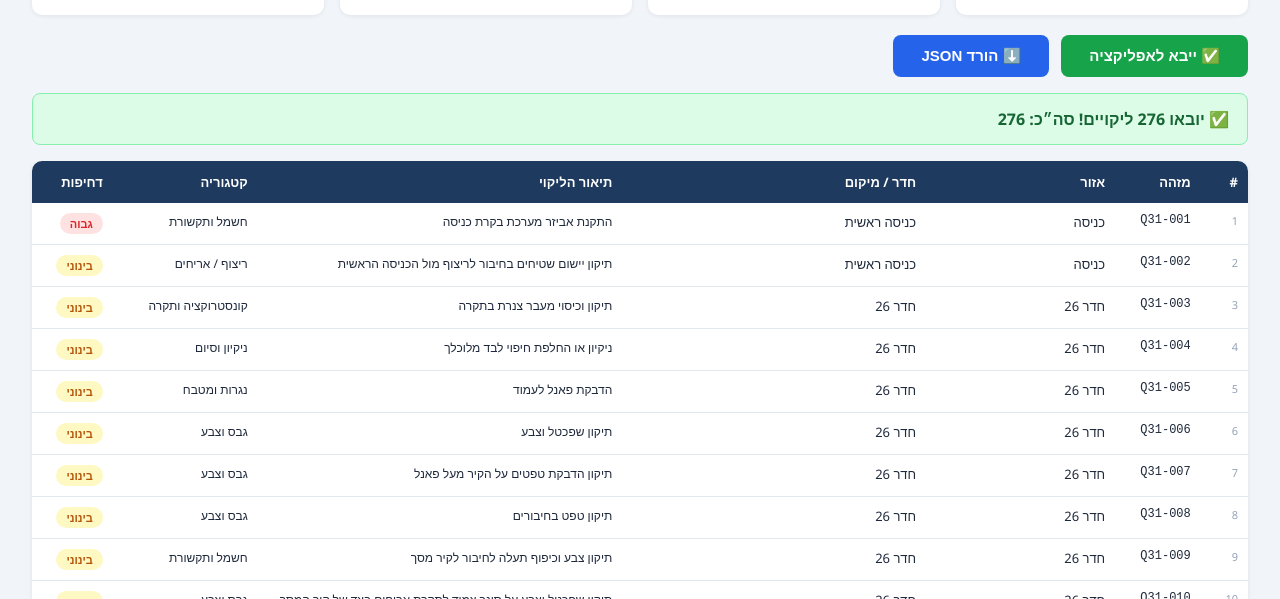
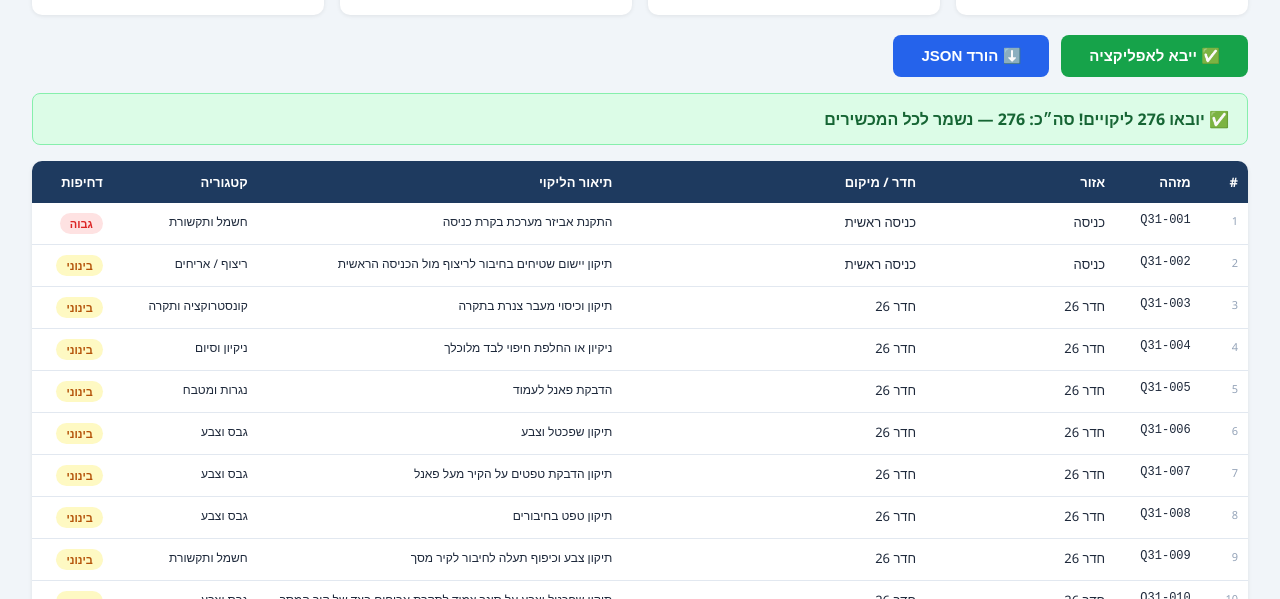
Before and after one commit to roynoy100-cmd/Roy-Noy--Taboola, a plain HTML site: page import.html in a window 1280 px wide. Both pictures are taken after a click on the button "✅ ייבא לאפליקציה". Shown: the part 201-800 px from the top of the page. Drawn offline with Linux system fonts and the light colour scheme; no server answers.

Commit message:
Update import.html

```diff
--- a/import.html
+++ b/import.html
@@ -1150,10 +1150,35 @@ function importToApp() {
     const existing = JSON.parse(localStorage.getItem("pl_d") || "[]");
     const existingIds = new Set(existing.map(d => d.id));
     const newItems = DEFECTS.filter(d => !existingIds.has(d.id));
-    if (!newItems.length) { showMsg("⚠️ כל הליקויים כבר קיימים", "err"); return; }
-    localStorage.setItem("pl_d", JSON.stringify([...existing, ...newItems]));
-    showMsg(`✅ יובאו ${newItems.length} ליקויים! סה״כ: ${existing.length + newItems.length}`, "ok");
+    if (!newItems.length) { showMsg("⚠️ כל הליקויים כבר קיימים באפליקציה", "err"); return; }
+    const merged = [...existing, ...newItems];
+    // Save to localStorage
+    localStorage.setItem("pl_d", JSON.stringify(merged));
+    // Save to Firebase so all devices sync
+    saveToFirebase(merged);
+    showMsg(`✅ יובאו ${newItems.length} ליקויים! סה״כ: ${merged.length} — נשמר לכל המכשירים`, "ok");
   } catch(e) { showMsg("❌ שגיאה: " + e.message, "err"); }
+}
+
+function saveToFirebase(defects) {
+  try {
+    import("https://www.gstatic.com/firebasejs/10.7.0/firebase-app.js").then(({initializeApp}) => {
+      import("https://www.gstatic.com/firebasejs/10.7.0/firebase-database.js").then(({getDatabase, ref, set}) => {
+        const app = initializeApp({
+          apiKey: "AIzaSyCCE97KG3rUzvT3dYKuRPk0Fxdaaz-L4Gg",
+          authDomain: "taboola--31-33.firebaseapp.com",
+          databaseURL: "https://taboola--31-33-default-rtdb.europe-west1.firebasedatabase.app"
+        }, "import-app");
+        const db = getDatabase(app);
+        set(ref(db, "defects"), defects)
+          .then(() => showMsg(`✅ יובאו בהצלחה ${defects.length} ליקויים — מסונכרן לכל המכשירים! 🎉`, "ok"))
+          .catch(e => showMsg(`✅ נשמר מקומית (${defects.length} ליקויים) — סנכרון Firebase נכשל`, "ok"));
+      });
+    });
+  } catch(e) {
+    // Firebase failed but localStorage already saved — still ok
+    console.log("Firebase sync failed:", e);
+  }
 }
 function downloadJSON() {
   const blob = new Blob([JSON.stringify(DEFECTS,null,2)],{type:"application/json"});
```
